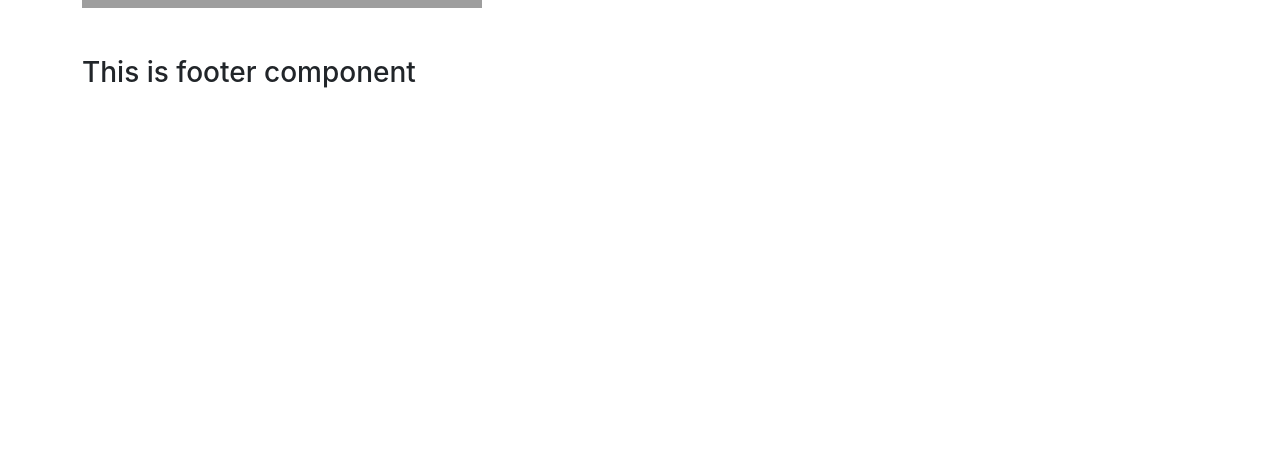
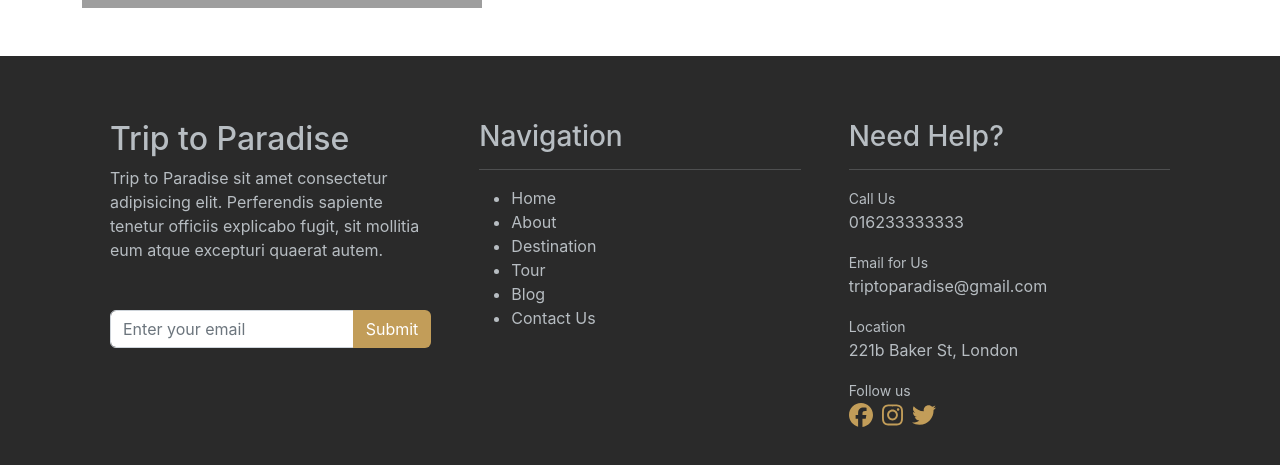
Before and after one commit to DebabrataSaha-570/Trip-to-Paradise-Client, a React (Create React App) app: page / in a window 1280 px wide. Shown: the part 1566-2031 px from the top of the page. Before the commit the page ends 1663 px from the top, so only its background shows below. Built offline with nearby package versions, Linux system fonts and the light colour scheme; grey boxes are pictures that could not be loaded.

Commit message:
footer added

```diff
--- a/package.json
+++ b/package.json
@@ -4,6 +4,7 @@
   "private": true,
   "dependencies": {
     "@fortawesome/fontawesome-svg-core": "^6.1.1",
+    "@fortawesome/free-brands-svg-icons": "^6.1.1",
     "@fortawesome/free-solid-svg-icons": "^6.1.1",
     "@fortawesome/react-fontawesome": "^0.1.18",
     "@testing-library/jest-dom": "^5.16.4",
--- /dev/null
+++ b/src/Pages/Shared/Footer/Footer.css
@@ -0,0 +1,15 @@
+.contactUs a {
+    text-decoration: none;
+    margin-right: 3px;
+    color: #c29d59;
+}
+
+.aboutUsInputButton {
+    background-color: #c29d59;
+    color: white;
+}
+
+.aboutUsFooterParentDiv {
+    background-color: #2a2a2a;
+    color: rgba(240, 248, 255, .712);
+}
--- a/src/Pages/Shared/Footer/Footer.js
+++ b/src/Pages/Shared/Footer/Footer.js
@@ -1,9 +1,66 @@
 import React from 'react';
+import { FontAwesomeIcon } from '@fortawesome/react-fontawesome'
+
+import { faFacebook, faInstagram, faTwitter } from "@fortawesome/free-brands-svg-icons";
+import './Footer.css'
 
 const Footer = () => {
     return (
-        <section className='container'>
-            <h3>This is footer component</h3>
+        <section className='p-5 aboutUsFooterParentDiv'>
+            <div className='container'>
+                <div className="row p-3">
+                    <div className="col-md-4 px-4">
+                        <h2>Trip to Paradise</h2>
+                        <p>Trip to Paradise sit amet consectetur adipisicing elit. Perferendis sapiente tenetur officiis explicabo fugit, sit mollitia eum atque excepturi quaerat autem.</p>
+
+                        <div class="input-group mb-3 mt-5">
+                            <input type="text" class="form-control" placeholder="Enter your email" aria-describedby="button-addon2" />
+                            <button class="btn aboutUsInputButton" type="button" id="button-addon2">Submit</button>
+                        </div>
+                    </div>
+
+                    <div className="col-md-4 px-4">
+                        <h3>Navigation</h3>
+                        <hr />
+                        <ul>
+                            <li>Home</li>
+                            <li>About</li>
+                            <li>Destination</li>
+                            <li>Tour</li>
+                            <li>Blog</li>
+                            <li>Contact Us</li>
+                        </ul>
+                    </div>
+
+                    <div className="col-md-4 contactUs px-4">
+                        <h3>Need Help?</h3>
+                        <hr />
+                        <div>
+                            <small>Call Us</small>
+                            <p>016233333333</p>
+
+                        </div>
+                        <div>
+                            <small>Email for Us</small>
+                            <p>triptoparadise@gmail.com</p>
+
+                        </div>
+                        <div>
+                            <small>Location</small>
+                            <p>221b Baker St, London</p>
+
+                        </div>
+                        <div>
+                            <small>Follow us</small>
+                            <h4><a href=""><FontAwesomeIcon icon={faFacebook} /></a>
+                                <a href=""> <FontAwesomeIcon icon={faInstagram} /></a>
+                                <a href=""> <FontAwesomeIcon icon={faTwitter} /></a>
+                            </h4>
+
+                        </div>
+                    </div>
+                </div>
+            </div>
         </section>
     );
 };
```
Also changed, not shown: 1 other file (tests, documents, lock files or other folders).
